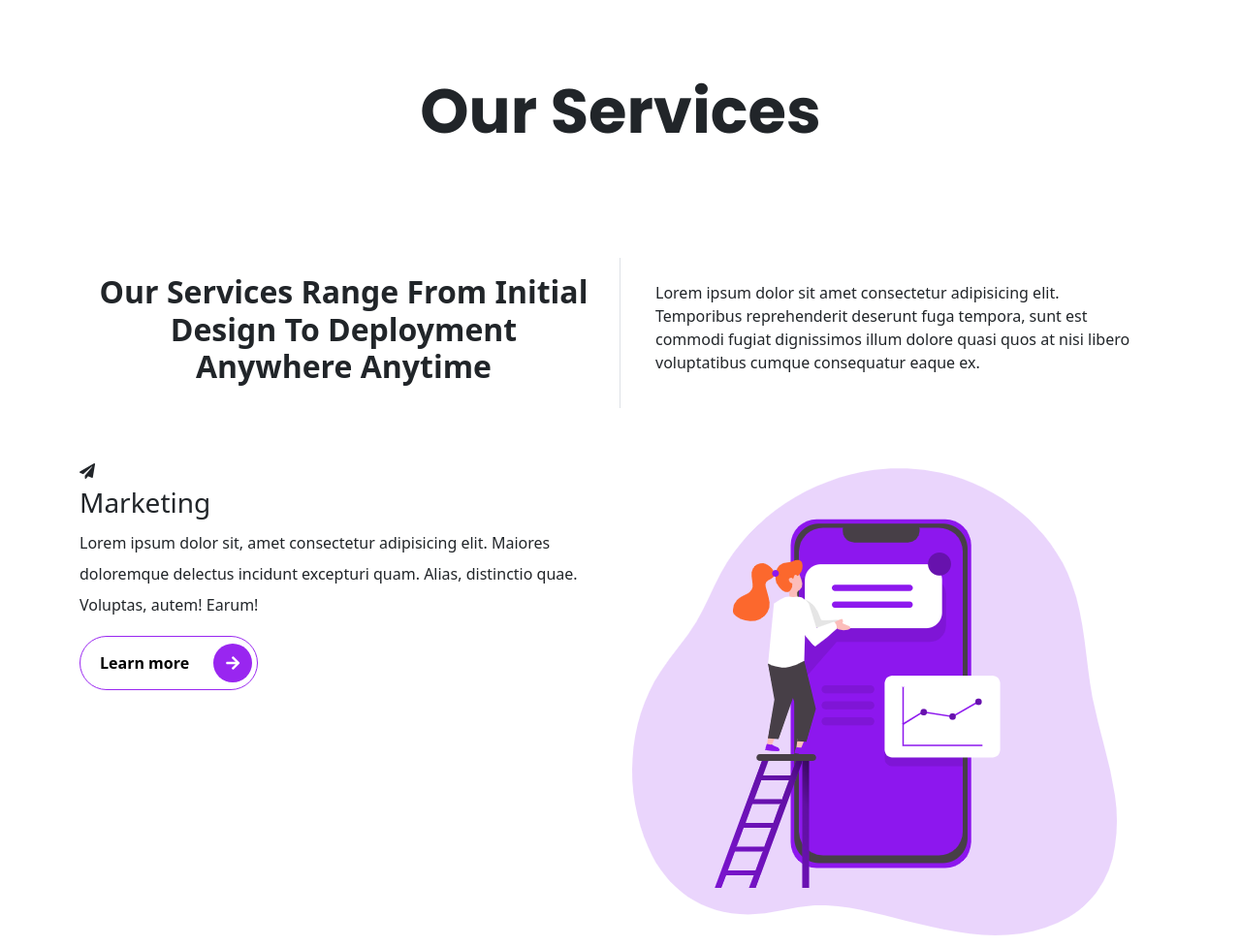
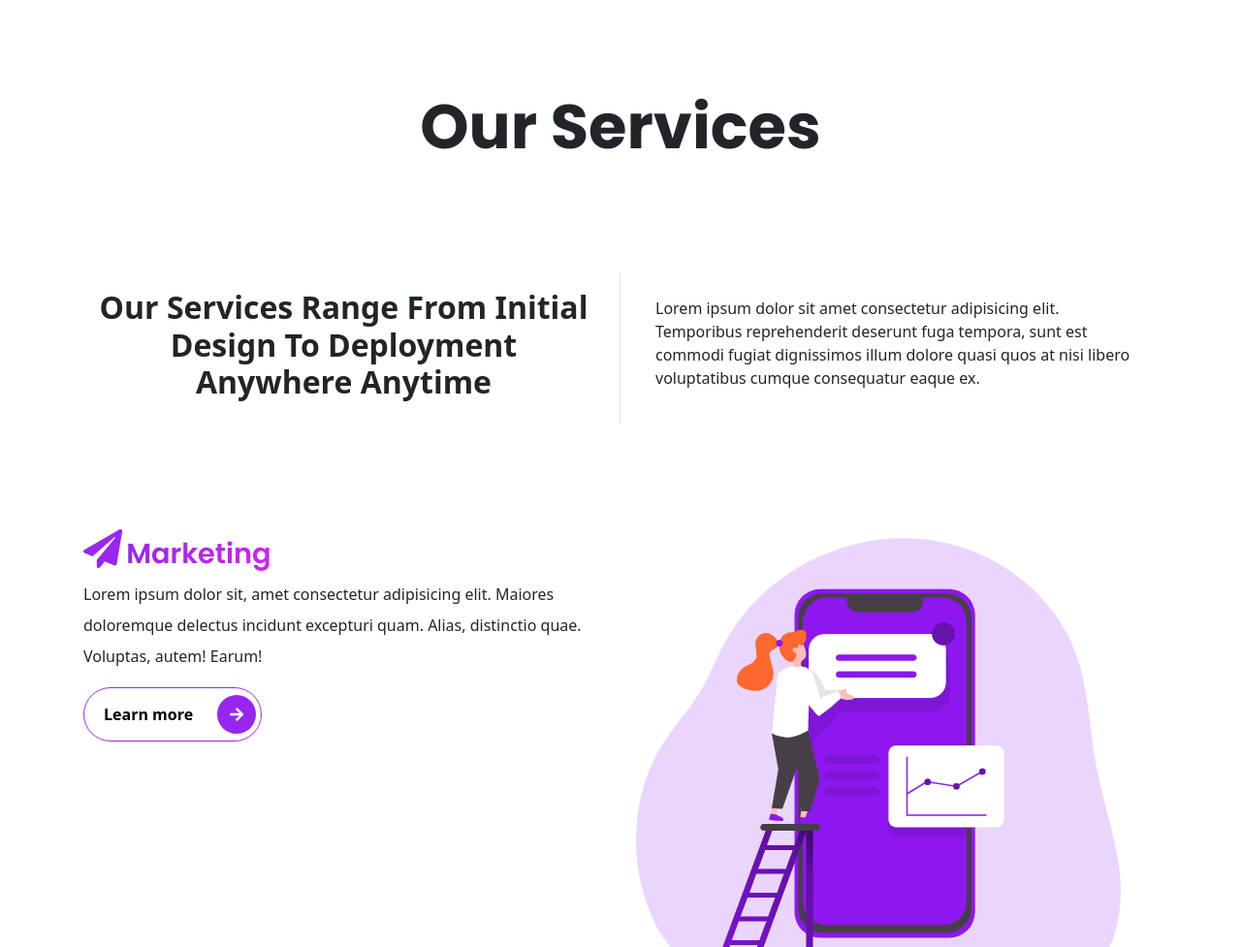
Before and after one commit to Aligndzcyln/Portfolio-Website, a website: page index.html in a window 1280 px wide. Shown: the part 1115-2092 px from the top of the page at 97% size. Drawn offline with nearby package versions, Linux system fonts and the light colour scheme.

Commit message:
styled services section

```diff
--- a/index.html
+++ b/index.html
@@ -154,7 +154,7 @@
 
     <!-- Services section -->
 
-    <section id="services" class="our-services">
+    <section id="services" class="services">
         <div class="container">
             <div class="row text-center">
                 <h1 class="display-3 fw-bold">Our Services</h1>
--- a/scss/components/_typography.scss
+++ b/scss/components/_typography.scss
@@ -52,6 +52,19 @@
 .display-3 {
     font-family: 'Poppins',
         sans-serif;
+
+    &--title{
+        font-size: 1.8rem;
+        text-transform: capitalize;
+        font-weight: 600;
+        font-family: 'Poppins',
+        sans-serif;
+        display: inline-block;
+        background-image: linear-gradient(to right, $primary, $secondary);
+        background-clip: text;
+        -webkit-background-clip: text;
+        -webkit-text-fill-color: transparent;
+    }
 }
 
 //border right
--- a/scss/sections/_services.scss
+++ b/scss/sections/_services.scss
@@ -0,0 +1,15 @@
+@use '../custom' as *;
+.services{
+    position: relative;
+    padding: 1rem 0;
+
+    &__content{
+        padding: 1rem;
+        margin-top: 1.5rem;
+
+        .icon{
+            font-size: 2.5rem;
+            color: $primary;
+        }
+    }
+}
```
Also changed, not shown: assets/css/style.css, 1 other file.
